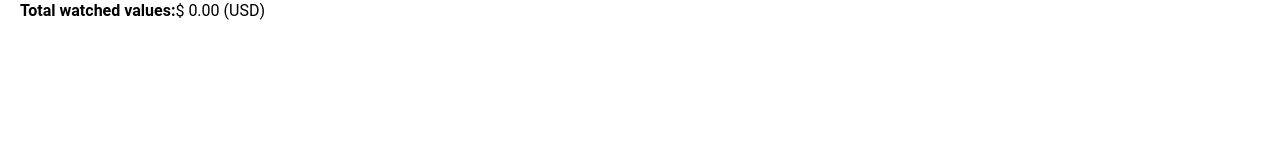
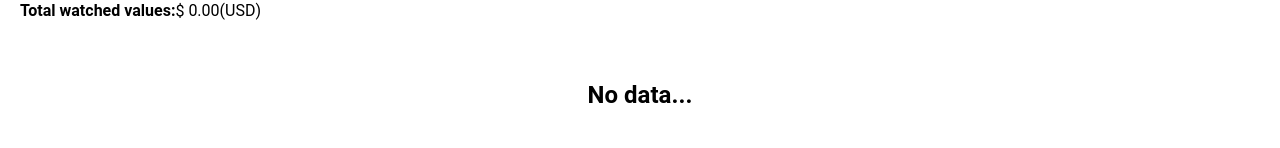
Before and after one commit to joe20182/opensea-items, a React (Create React App) app: page /watchlist in a window 1280 px wide. Shown: the part 152-300 px from the top of the page. Built offline with nearby package versions, Linux system fonts and the light colour scheme.

Commit message:
edit: value text format

```diff
--- a/src/pages/AssetList/index.tsx
+++ b/src/pages/AssetList/index.tsx
@@ -45,7 +45,6 @@ const AssetList: FC = () => {
   const pageChangeHandler = (e: ChangeEvent<unknown>, value: number) => {
     fetchList(value);
   };
-  console.log('AssetList rendered');
 
   return (
     <>
--- a/src/pages/WatchList/index.module.css
+++ b/src/pages/WatchList/index.module.css
@@ -12,3 +12,6 @@ h1.PageTitle {
   display: flex;
   align-items: center;
 }
+.EmptyText {
+  text-align: center;
+}
--- a/src/pages/WatchList/index.tsx
+++ b/src/pages/WatchList/index.tsx
@@ -6,6 +6,7 @@ import AssetsContext from '../../store/assetsContext';
 const WatchList: FC = () => {
   const assetsCtx = useContext(AssetsContext);
 
+  // 迴圈加總金額並轉為字串，取小數點後兩位
   const totalWatchedValues = () => {
     let sum = 0;
     assetsCtx.followingList.forEach((item) => {
@@ -19,7 +20,7 @@ const WatchList: FC = () => {
       <h1 className={classes.PageTitle}>WatchList</h1>
       <div className={classes.SumWrapper}>
         <h4>Total watched values: </h4>
-        <span>$ {totalWatchedValues()} (USD)</span>
+        <span>$ {totalWatchedValues()}(USD)</span>
       </div>
       <div className={classes.ListWrapper}>
         {assetsCtx.followingList.map((item) => (
@@ -36,6 +37,9 @@ const WatchList: FC = () => {
           />
         ))}
       </div>
+      {assetsCtx.followingList.length === 0 && (
+        <h2 className={classes.EmptyText}>No data...</h2>
+      )}
     </>
   );
 };
```
